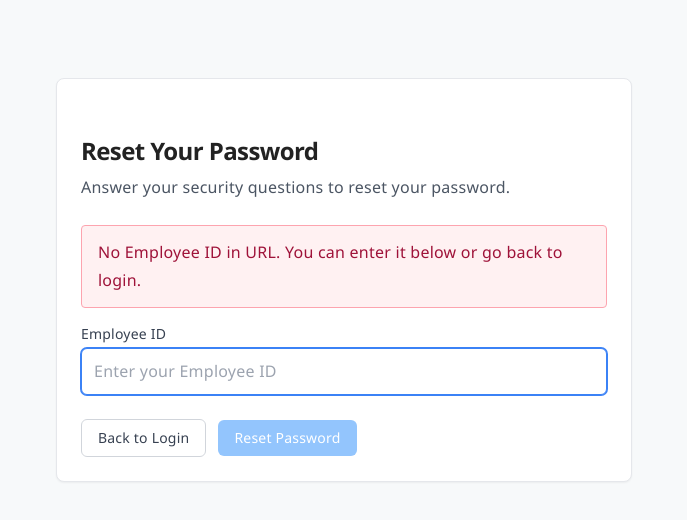
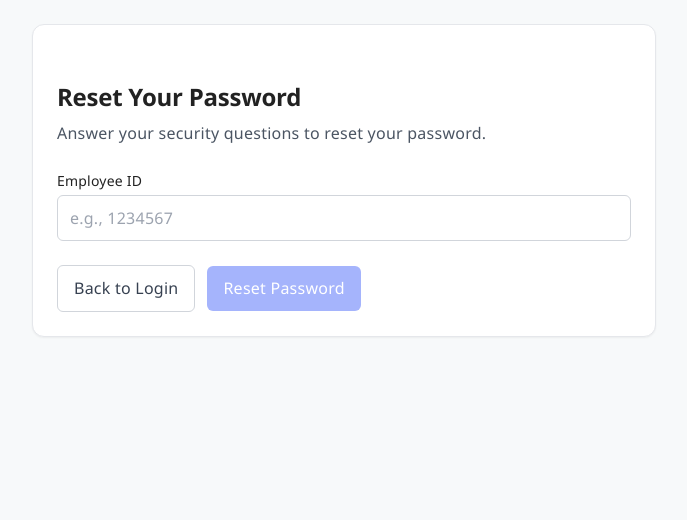
Before and after one commit to I3rianO/align-logic-jss, a React (Vite) app: page /reset-password in a window 1280 px wide. Shown: the top 520 px of the page, without its empty margins (296-983 px from the left). Built offline with nearby package versions, Linux system fonts and the light colour scheme; no server answers.

Commit message:
Update ResetPasswordPage.tsx

```diff
--- a/src/pages/ResetPasswordPage.tsx
+++ b/src/pages/ResetPasswordPage.tsx
@@ -24,68 +24,69 @@ export default function ResetPasswordPage() {
     if (paramId && paramId !== employeeId) {
       setEmployeeId(paramId);
     }
-  }, [paramId]); // eslint-disable-line react-hooks/exhaustive-deps
+  }, [paramId, employeeId]);
 
-  const hasId = employeeId.trim().length > 0;
+  // If we already have an ID in the URL, enable the button immediately.
+  const canSubmit = employeeId.trim().length > 0;
 
-  const onContinue = () => {
+  function handleReset(e: React.FormEvent) {
+    e.preventDefault();
     const id = employeeId.trim();
+
     if (!id) {
-      // Gentle guard—UI also disables the button, but keep this for safety.
-      alert("No Employee ID in URL. Please return to login and try again.");
+      alert("Please enter your Employee ID.");
       return;
     }
+
+    // persist for the rest of the flow (handy for kiosk sessions)
+    sessionStorage.setItem("empId", id);
+    localStorage.setItem("empId", id);
+
+    // go collect security answers
     navigate(`/security-questions?empId=${encodeURIComponent(id)}`);
-  };
+  }
 
   return (
-    <div className="min-h-[70vh] w-full flex items-center justify-center p-4">
-      <div className="w-full max-w-xl rounded-lg border border-gray-200 bg-white p-6 shadow-sm">
-        <h1 className="text-2xl font-semibold tracking-tight mb-2">
-          Reset Your Password
-        </h1>
-        <p className="text-gray-600 mb-6">
+    <div className="mx-auto max-w-2xl p-6">
+      <div className="rounded-xl border border-gray-200 bg-white p-6 shadow-sm">
+        <h1 className="mb-2 text-2xl font-semibold">Reset Your Password</h1>
+        <p className="mb-6 text-gray-600">
           Answer your security questions to reset your password.
         </p>
 
-        {hasId ? (
-          <div className="mb-6 rounded border border-amber-300 bg-amber-50 px-4 py-3 text-amber-800">
-            Employee ID detected: <span className="font-medium">{employeeId}</span>
+        {/* If an empId is present in the URL, show it; otherwise show an input */}
+        {paramId ? (
+          <div className="mb-4 rounded-md border border-amber-200 bg-amber-50 p-3 text-amber-900">
+            Employee ID detected: <span className="font-medium">{paramId}</span>
           </div>
         ) : (
-          <>
-            <div className="mb-4 rounded border border-rose-300 bg-rose-50 px-4 py-3 text-rose-800">
-              No Employee ID in URL. You can enter it below or go back to login.
-            </div>
-            <label className="block text-sm font-medium text-gray-700 mb-1">
-              Employee ID
-            </label>
+          <form onSubmit={handleReset} className="mb-4">
+            <label className="mb-1 block text-sm font-medium">Employee ID</label>
             <input
-              type="text"
               value={employeeId}
               onChange={(e) => setEmployeeId(e.target.value)}
-              placeholder="Enter your Employee ID"
-              className="mb-6 w-full rounded-md border border-gray-300 px-3 py-2 outline-none focus:border-blue-500 focus:ring-1 focus:ring-blue-500"
-              autoFocus
+              inputMode="numeric"
+              className="w-full rounded-md border border-gray-300 px-3 py-2 outline-none focus:border-indigo-500"
+              placeholder="e.g., 1234567"
             />
-          </>
+          </form>
         )}
 
-        <div className="flex items-center gap-3">
+        <div className="mt-6 flex items-center gap-3">
           <Link
-            to="/driver-login"
-            className="inline-flex items-center justify-center rounded-md border border-gray-300 bg-white px-4 py-2 text-sm font-medium text-gray-700 hover:bg-gray-50"
+            to="/"
+            className="inline-flex items-center rounded-md border border-gray-300 px-4 py-2 text-gray-700 hover:bg-gray-50"
           >
             Back to Login
           </Link>
 
           <button
-            onClick={onContinue}
-            disabled={!hasId}
-            className={`inline-flex items-center justify-center rounded-md px-4 py-2 text-sm font-medium text-white ${
-              hasId
-                ? "bg-blue-600 hover:bg-blue-700"
-                : "bg-blue-300 cursor-not-allowed"
+            onClick={handleReset}
+            disabled={!canSubmit}
+            className={`inline-flex items-center rounded-md px-4 py-2 text-white ${
+              canSubmit
+                ? "bg-indigo-600 hover:bg-indigo-700"
+                : "cursor-not-allowed bg-indigo-300"
             }`}
           >
             Reset Password
```
